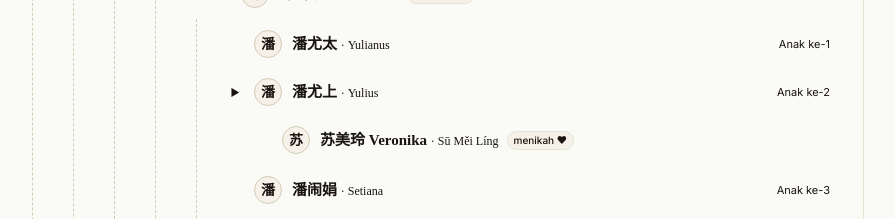
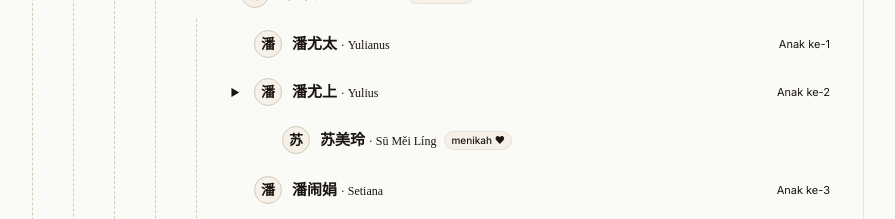
Before and after one commit to aspoon81/pan_leluhur, a plain HTML site: page index.html in a window 1280 px wide. Shown: the part 1520-1739 px from the top of the page, without its empty margins (56-951 px from the left). Drawn offline with Linux system fonts and the light colour scheme.

Commit message:
index.html

```diff
--- a/index.html
+++ b/index.html
@@ -1981,7 +1981,7 @@
                       id: 'veronika',
                       gen: 6,
                       gender: 'F',
-                      han: '苏美玲 Veronika',
+                      han: '苏美玲' ,
                       pinyin: 'Sū Měi Líng',
                       indonesianName: 'Veronika',
                       hakka: 'Mei Ling',
```
